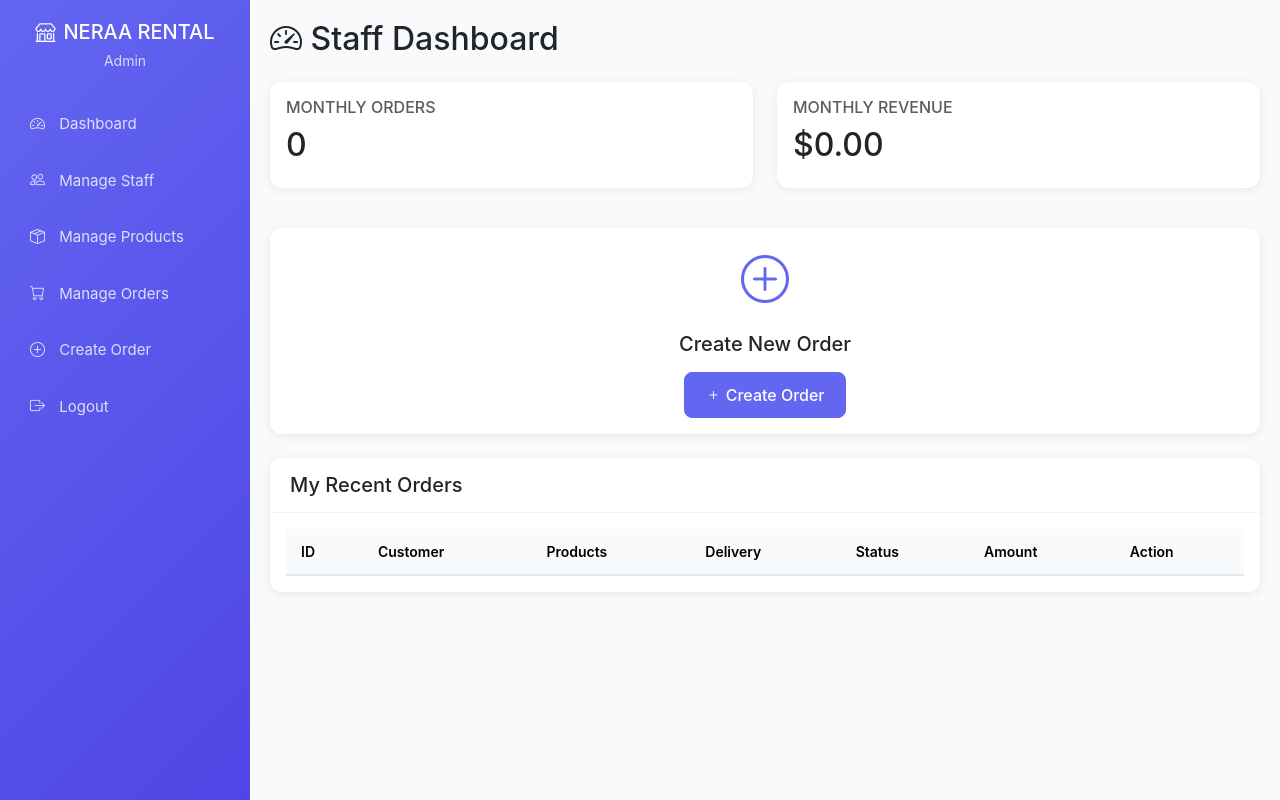
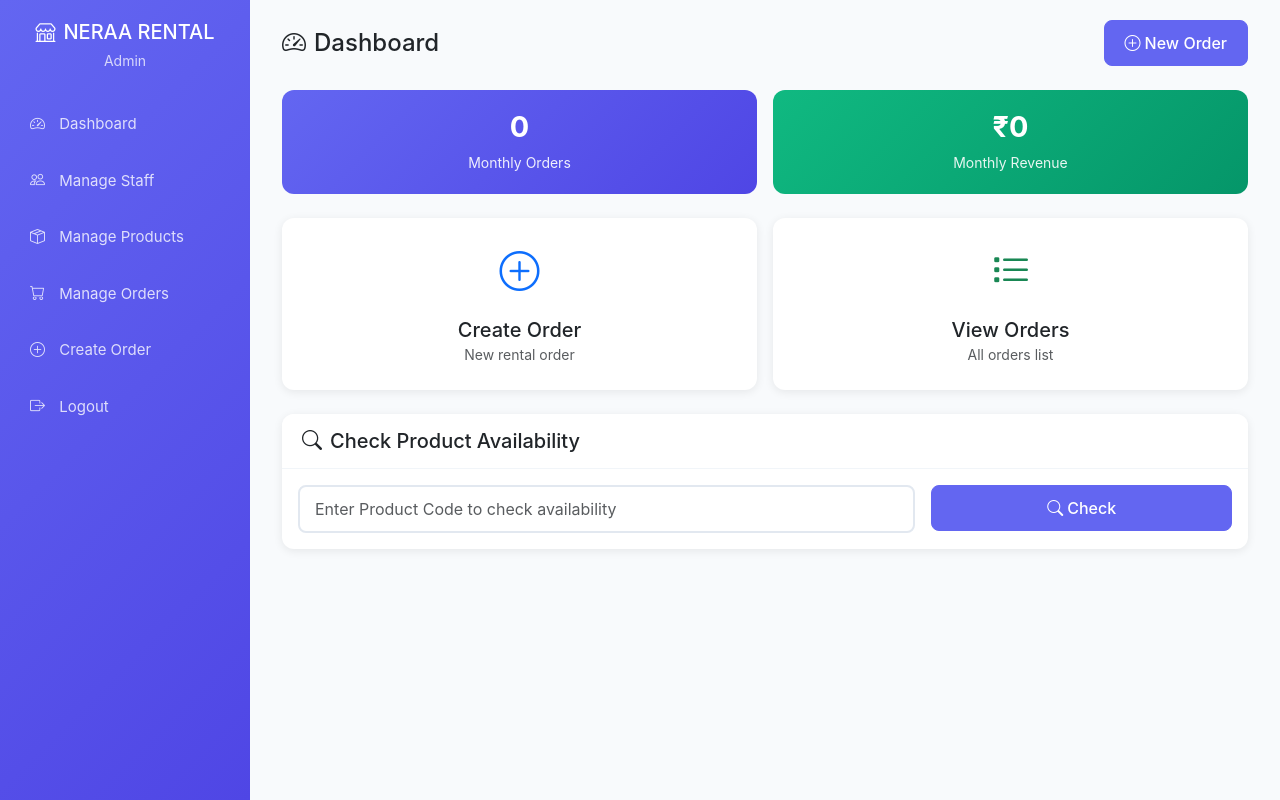
Before and after one commit to dhyey1623/neraarentalhouse, a Flask app: page /staff/dashboard in a window 1280 px wide. Run offline with Flask 3, Linux system fonts and the light colour scheme; a user stored in the database is signed in; lists and menus that the app fills with data are empty.

Commit message:
Update staff_dashboard.html

```diff
--- a/templates/staff_dashboard.html
+++ b/templates/staff_dashboard.html
@@ -1,86 +1,182 @@
-<!-- ==================== FILE: templates/staff_dashboard.html ==================== -->
-{% extends "base.html" %}
-{% block title %}Staff Dashboard{% endblock %}
+{% extends 'base.html' %}
+
+{% block title %}Staff Dashboard - NERAA Rental{% endblock %}
 
 {% block content %}
-<h2 class="mb-4"><i class="bi bi-speedometer2"></i> Staff Dashboard</h2>
+<div class="container-fluid">
+    <div class="d-flex justify-content-between align-items-center mb-4">
+        <h4 class="mb-0"><i class="bi bi-speedometer2 me-2"></i>Dashboard</h4>
+        <a href="{{ url_for('create_order') }}" class="btn btn-primary">
+            <i class="bi bi-plus-circle me-1"></i>New Order
+        </a>
+    </div>
 
-<div class="row">
-    <div class="col-md-6 mb-3">
-        <div class="card stats-card" style="border-left-color: #4f46e5;">
-            <div class="card-body">
-                <h6 class="text-muted text-uppercase">Monthly Orders</h6>
-                <h2>{{ monthly_orders }}</h2>
+    <!-- Stats Cards -->
+    <div class="row g-3 mb-4">
+        <div class="col-6">
+            <div class="stat-card text-center">
+                <h3>{{ monthly_orders }}</h3>
+                <small>Monthly Orders</small>
+            </div>
+        </div>
+        <div class="col-6">
+            <div class="stat-card text-center" style="background: linear-gradient(135deg, #10b981, #059669);">
+                <h3>₹{{ "%.0f"|format(monthly_revenue) }}</h3>
+                <small>Monthly Revenue</small>
             </div>
         </div>
     </div>
-    <div class="col-md-6 mb-3">
-        <div class="card stats-card" style="border-left-color: #10b981;">
+
+    <!-- Quick Actions -->
+    <div class="row g-3 mb-4">
+        <div class="col-6">
+            <a href="{{ url_for('create_order') }}" class="card text-decoration-none h-100">
+                <div class="card-body text-center py-4">
+                    <i class="bi bi-plus-circle text-primary" style="font-size: 2.5rem;"></i>
+                    <h5 class="mt-3 mb-0 text-dark">Create Order</h5>
+                    <small class="text-muted">New rental order</small>
+                </div>
+            </a>
+        </div>
+        <div class="col-6">
+            <a href="{{ url_for('staff_view_orders') }}" class="card text-decoration-none h-100">
+                <div class="card-body text-center py-4">
+                    <i class="bi bi-list-task text-success" style="font-size: 2.5rem;"></i>
+                    <h5 class="mt-3 mb-0 text-dark">View Orders</h5>
+                    <small class="text-muted">All orders list</small>
+                </div>
+            </a>
+        </div>
+    </div>
+
+    <!-- Product Availability Check -->
+    <div class="card">
+        <div class="card-header bg-white">
+            <h5 class="mb-0"><i class="bi bi-search me-2"></i>Check Product Availability</h5>
+        </div>
         <div class="card-body">
-                <h6 class="text-muted text-uppercase">Monthly Revenue</h6>
-                <h2>${{ "%.2f"|format(monthly_revenue) }}</h2>
+            <div class="row g-3">
+                <div class="col-md-8">
+                    <input type="text" id="productCodeSearch" class="form-control" placeholder="Enter Product Code to check availability">
+                </div>
+                <div class="col-md-4">
+                    <button type="button" class="btn btn-primary w-100" onclick="checkAvailability()">
+                        <i class="bi bi-search me-1"></i>Check
+                    </button>
+                </div>
+            </div>
+
+            <div id="availabilityResult" class="mt-3" style="display: none;">
+                <!-- Results will be shown here -->
             </div>
         </div>
     </div>
 </div>
+{% endblock %}
 
-<div class="row mt-4">
-    <div class="col-12">
-        <div class="card text-center">
-            <div class="card-body">
-                <i class="bi bi-plus-circle" style="font-size: 3rem; color: var(--primary-color);"></i>
-                <h5 class="mt-3">Create New Order</h5>
-                <a href="{{ url_for('create_order') }}" class="btn btn-primary mt-2">
-                    <i class="bi bi-plus"></i> Create Order
-                </a>
+{% block extra_js %}
+<script>
+function checkAvailability() {
+    const productCode = document.getElementById('productCodeSearch').value.trim();
+    if (!productCode) {
+        alert('Please enter a product code');
+        return;
+    }
+
+    fetch('/api/check-availability', {
+        method: 'POST',
+        headers: {
+            'Content-Type': 'application/json'
+        },
+        body: JSON.stringify({ product_code: productCode })
+    })
+    .then(response => response.json())
+    .then(data => {
+        const resultDiv = document.getElementById('availabilityResult');
+        resultDiv.style.display = 'block';
+
+        if (!data.found) {
+            resultDiv.innerHTML = `
+                <div class="alert alert-danger">
+                    <i class="bi bi-x-circle me-2"></i>Product not found!
                 </div>
-        </div>
-    </div>
-</div>
+            `;
+            return;
+        }
 
-<div class="card mt-4">
-    <div class="card-header">
-        <h5 class="mb-0">My Recent Orders</h5>
+        let html = `
+            <div class="card">
+                <div class="card-header bg-light">
+                    <strong>${data.product.code}</strong> - ${data.product.name}
+                    <span class="float-end">₹${data.product.price}/product</span>
                 </div>
                 <div class="card-body">
+        `;
+
+        if (data.is_available) {
+            html += `
+                <div class="alert alert-success mb-0">
+                    <i class="bi bi-check-circle me-2"></i>
+                    <strong>Available!</strong> This product is not currently booked.
+                </div>
+            `;
+        } else {
+            html += `
+                <div class="alert alert-warning mb-3">
+                    <i class="bi bi-exclamation-triangle me-2"></i>
+                    <strong>Booked!</strong> This product has the following bookings:
+                </div>
                 <div class="table-responsive">
-            <table class="table table-hover">
-                <thead>
+                    <table class="table table-sm table-bordered mb-0">
+                        <thead class="table-light">
                             <tr>
-                        <th>ID</th>
+                                <th>Order ID</th>
                                 <th>Customer</th>
-                        <th class="d-none d-md-table-cell">Products</th>
                                 <th>Delivery</th>
-                        <th class="d-none d-md-table-cell">Status</th>
-                        <th>Amount</th>
-                        <th>Action</th>
+                                <th>Return</th>
+                                <th>Status</th>
                             </tr>
                         </thead>
                         <tbody>
-                    {% for order in my_orders %}
+            `;
+
+            data.bookings.forEach(booking => {
+                html += `
                     <tr>
-                        <td>#{{ order.id }}</td>
-                        <td>{{ order.customer_name[:15] }}</td>
-                        <td class="d-none d-md-table-cell">{{ order.products|length }} item(s)</td>
-                        <td><small>{{ order.delivery_date.strftime('%m/%d') }}</small></td>
-                        <td class="d-none d-md-table-cell">
-                            <span class="badge bg-{% if order.status == 'pending' %}warning{% elif order.status == 'approved' %}info{% else %}success{% endif %}">
-                                {{ order.status|title }}
+                        <td>#${booking.order_id}</td>
+                        <td>${booking.customer}</td>
+                        <td>${booking.delivery_date}</td>
+                        <td>${booking.return_date}</td>
+                        <td>
+                            <span class="badge bg-${booking.status === 'pending' ? 'warning' : 'success'}">
+                                ${booking.status}
                             </span>
                         </td>
-                        <td>${{ "%.2f"|format(order.total_amount) }}</td>
-                        <td>
-                            {% if order.status == 'pending' %}
-                            <a href="{{ url_for('add_products_to_order', order_id=order.id) }}" class="btn btn-sm btn-success">
-                                <i class="bi bi-plus"></i> <span class="d-none d-md-inline">Add</span>
-                            </a>
-                            {% endif %}
-                        </td>
                     </tr>
-                    {% endfor %}
+                `;
+            });
+
+            html += `
                         </tbody>
                     </table>
                 </div>
-    </div>
-</div>
+            `;
+        }
+
+        html += '</div></div>';
+        resultDiv.innerHTML = html;
+    })
+    .catch(error => {
+        console.error('Error:', error);
+        alert('Error checking availability');
+    });
+}
+
+// Enter key support
+document.getElementById('productCodeSearch').addEventListener('keypress', function(e) {
+    if (e.key === 'Enter') {
+        checkAvailability();
+    }
+});
+</script>
 {% endblock %}
```
Lines whose indentation alone changed are shown as unchanged.
